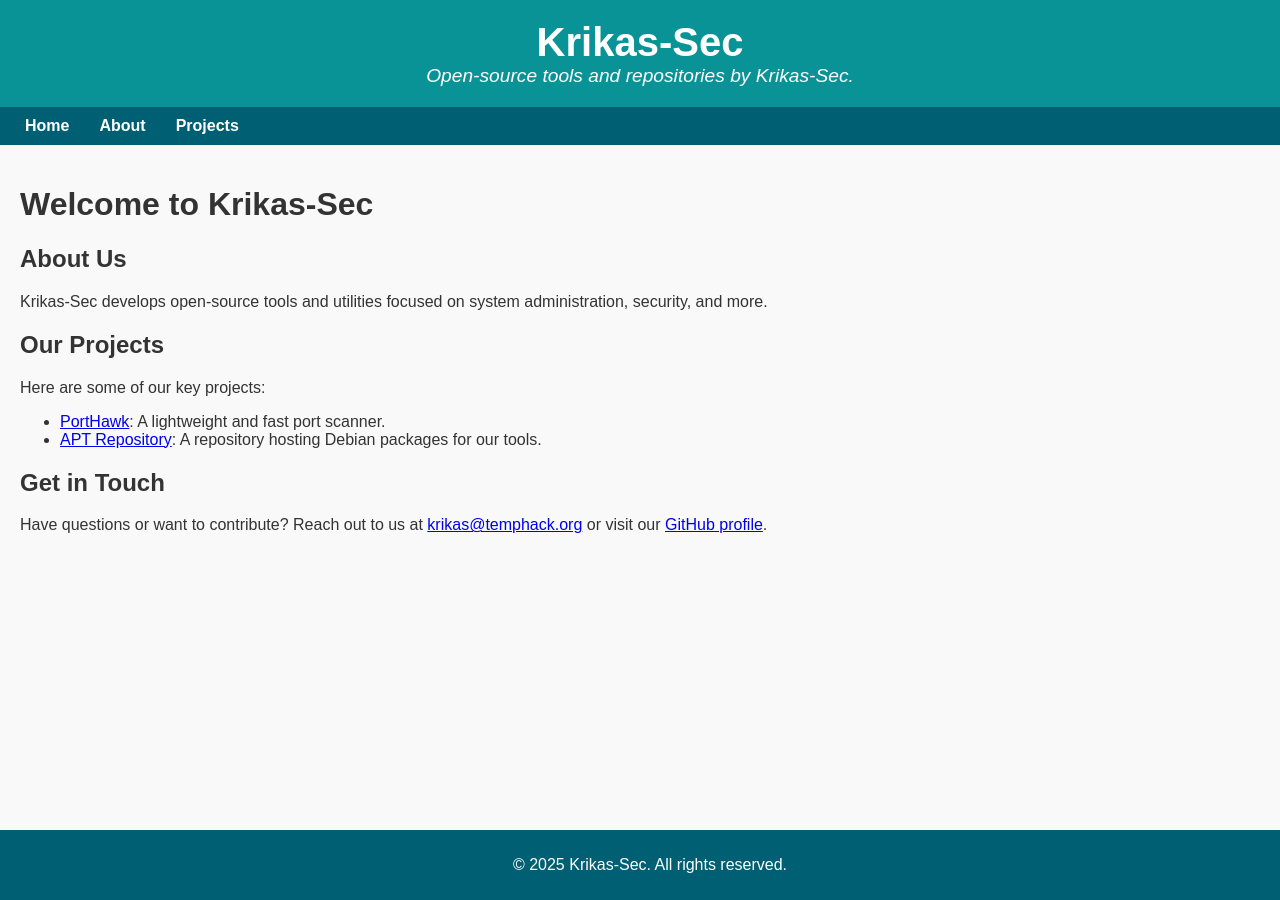
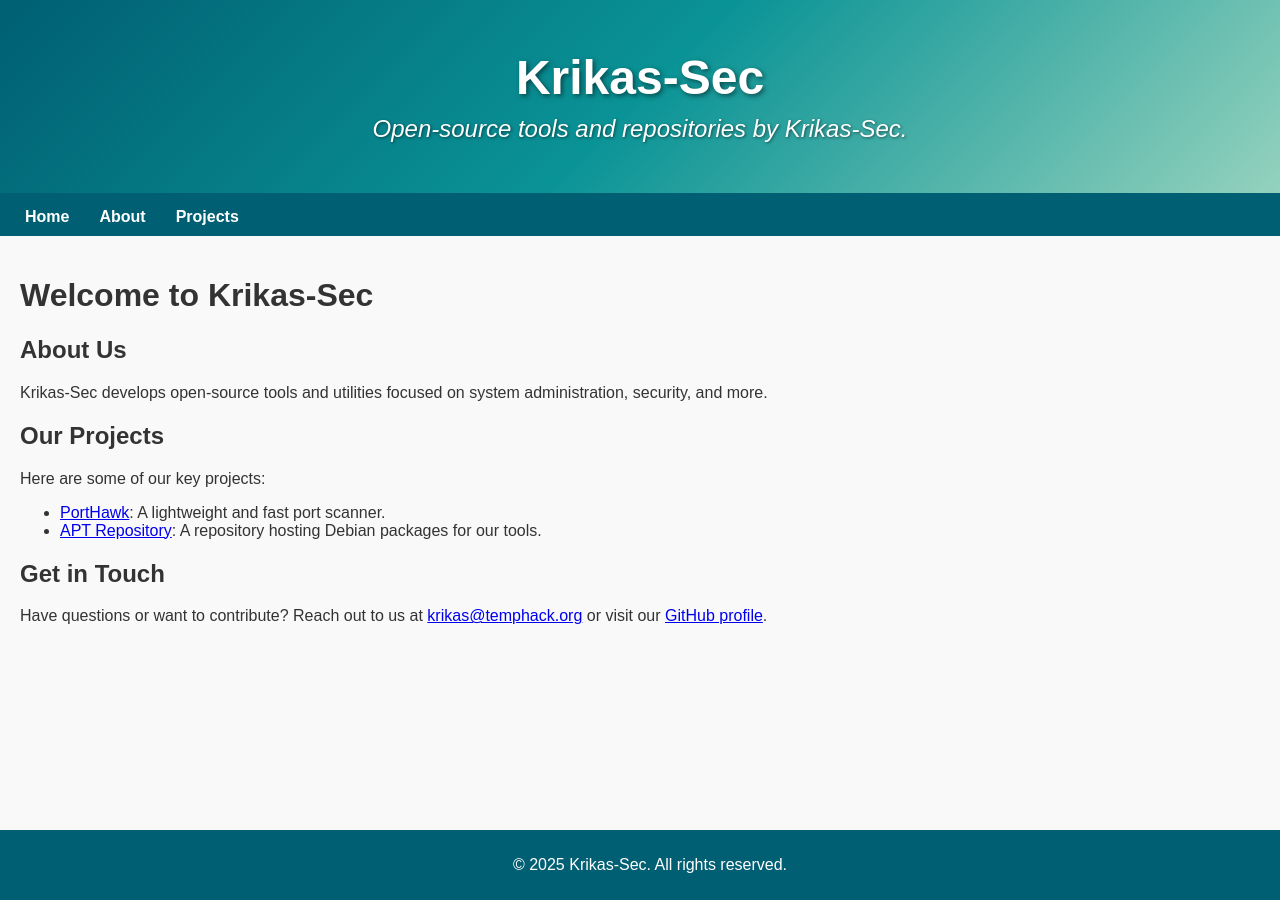
Before and after one commit to Krikas-Sec/Krikas-Sec.github.io, a Jekyll site: the page built from index.md, in a window 1280 px wide. Built offline with Jekyll 4.4.1, drawn with Linux system fonts in a browser that asks for light colours; our own code applies the rules of GitHub Pages for plain Markdown files.

Commit message:
Updated banner with gradient background and increased height

```diff
--- a/assets/css/style.css
+++ b/assets/css/style.css
@@ -47,18 +47,21 @@ footer {
 }
 .banner {
     text-align: center;
-    background-color: #0a9396;
+    background: linear-gradient(135deg, #005f73, #0a9396, #94d2bd);
     color: white;
-    padding: 20px 10px;
+    padding: 50px 10px; /* Ökar höjden */
+    border-bottom: 5px solid #005f73; /* Lägger till en markerad kant längst ner */
 }
 
 .banner h1 {
     margin: 0;
-    font-size: 2.5em;
+    font-size: 3em; /* Gör titeln större */
+    text-shadow: 2px 2px 5px rgba(0, 0, 0, 0.5); /* Lägger till textskugga */
 }
 
 .banner p {
-    margin: 0;
-    font-size: 1.2em;
+    margin: 10px 0 0;
+    font-size: 1.5em; /* Gör beskrivningstexten större */
     font-style: italic;
+    text-shadow: 1px 1px 3px rgba(0, 0, 0, 0.5); /* Lägger till textskugga */
 }
```
